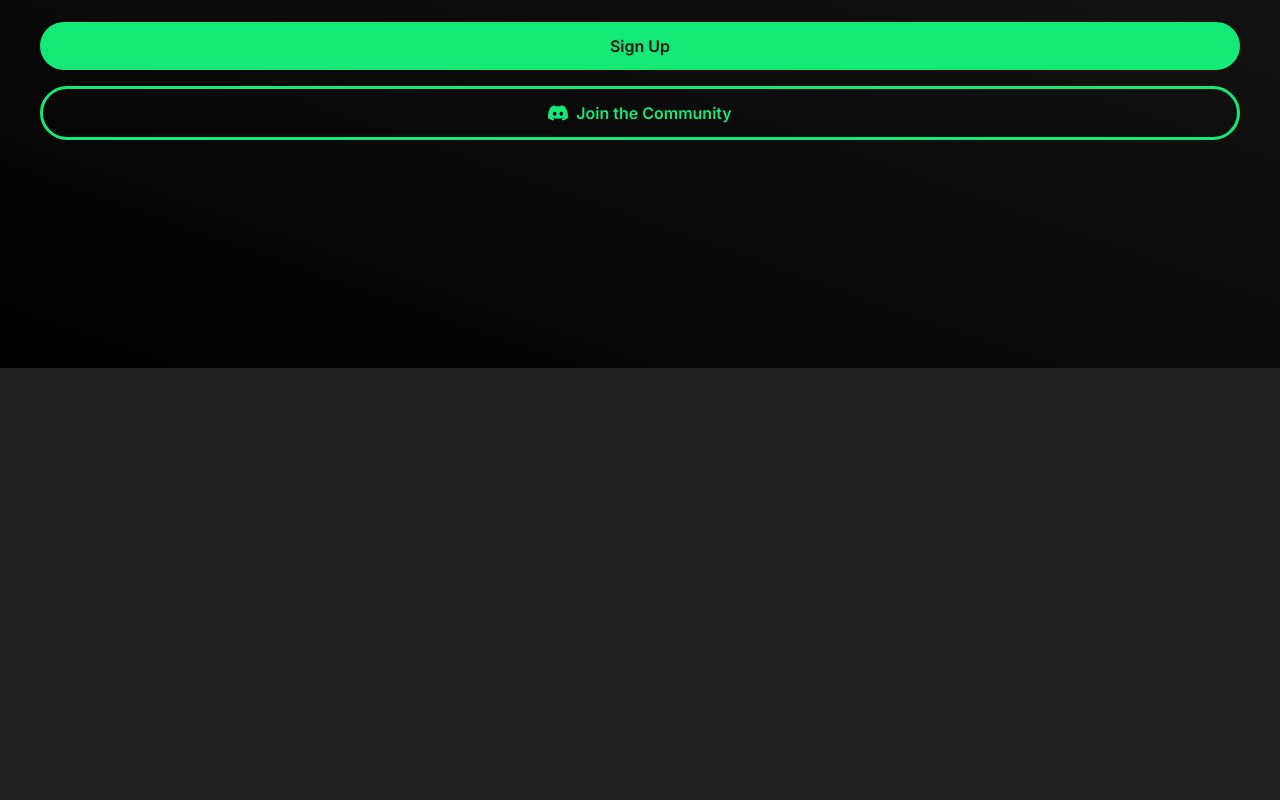
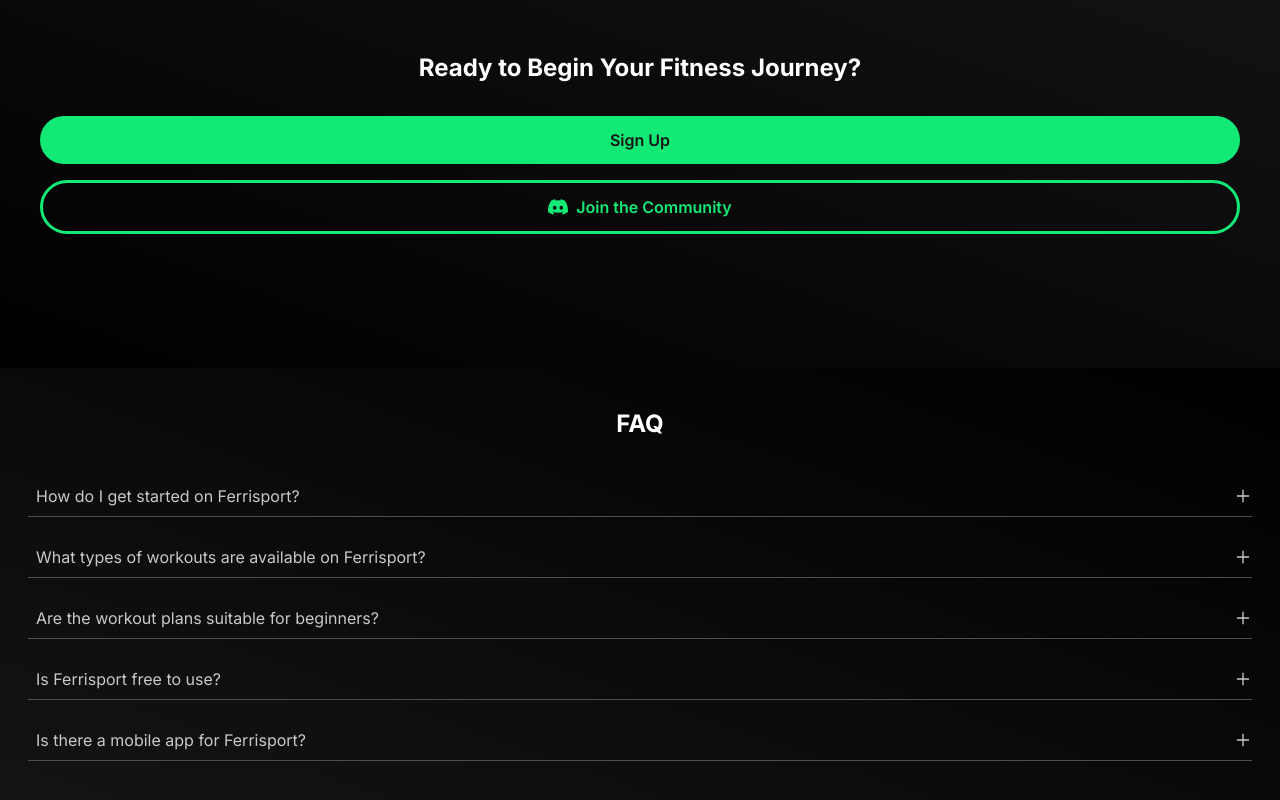
Before and after one commit to webiloy/SportyRoll, a React (Vite) app in the folder frondend/: page / in a window 1280 px wide. Shown: the part 3330-4130 px from the top of the page. Before the commit the page ends 3698 px from the top, so only its background shows below. Built offline with nearby package versions, Linux system fonts and the light colour scheme.

Commit message:
Added FAQ section

```diff
--- a/frondend/src/pages/home/Home.jsx
+++ b/frondend/src/pages/home/Home.jsx
@@ -2,10 +2,12 @@ import { HeroSec } from "./components/HeroSec";
 import { Features } from "./components/Features";
 import { Hiw } from "./components/Hiw";
 import { Cfa } from "./components/Cfa";
+import { Faq } from "./components/Faq";
 export function Home() {
   return (
     <>
-      <HeroSec></HeroSec> <Features></Features> <Hiw></Hiw> <Cfa></Cfa>
+      <HeroSec></HeroSec> <Features></Features> <Hiw></Hiw> <Cfa></Cfa>{" "}
+      <Faq></Faq>
     </>
   );
 }
--- a/frondend/src/pages/home/components/Cfa.jsx
+++ b/frondend/src/pages/home/components/Cfa.jsx
@@ -1,7 +1,7 @@
 import { BsDiscord } from "react-icons/bs";
 export function Cfa() {
   return (
-    <div className="flex flex-col bg-gradient-to-tr from-black to-[#141414] min-h-[450px] p-10">
+    <div className="flex flex-col justify-center bg-gradient-to-tr from-black to-[#141414] min-h-[450px] p-10">
       <h1 className="text-2xl font-bold text-white text-center mb-8">
         Ready to Begin Your Fitness Journey?
       </h1>
--- /dev/null
+++ b/frondend/src/pages/home/components/Faq.jsx
@@ -0,0 +1,30 @@
+import { AiOutlinePlus } from "react-icons/ai";
+export function Faq() {
+  return (
+    <div className="flex flex-col bg-gradient-to-bl from-black to-[#141414] min-h-[450px] py-10 px-2 relative">
+      <h1 className="text-2xl font-bold text-white text-center mb-4">FAQ</h1>
+      <ul className="text-secondary-text child:m-5 child:border-b child:border-[#4d4d4d] child:p-2 child:flex child:gap-3 child:items-center relative child:relative">
+        <li>
+          How do I get started on Ferrisport?
+          <AiOutlinePlus className="text-lg absolute right-0 flex-shrink-0"></AiOutlinePlus>
+        </li>
+        <li>
+          What types of workouts are available on Ferrisport?
+          <AiOutlinePlus className="text-lg absolute right-0 flex-shrink-0"></AiOutlinePlus>
+        </li>
+        <li>
+          Are the workout plans suitable for beginners?
+          <AiOutlinePlus className="text-lg absolute right-0 flex-shrink-0"></AiOutlinePlus>
+        </li>
+        <li>
+          Is Ferrisport free to use?
+          <AiOutlinePlus className="text-lg absolute right-0 flex-shrink-0"></AiOutlinePlus>
+        </li>
+        <li>
+          Is there a mobile app for Ferrisport?
+          <AiOutlinePlus className="text-lg absolute right-0 flex-shrink-0"></AiOutlinePlus>
+        </li>
+      </ul>
+    </div>
+  );
+}
```
